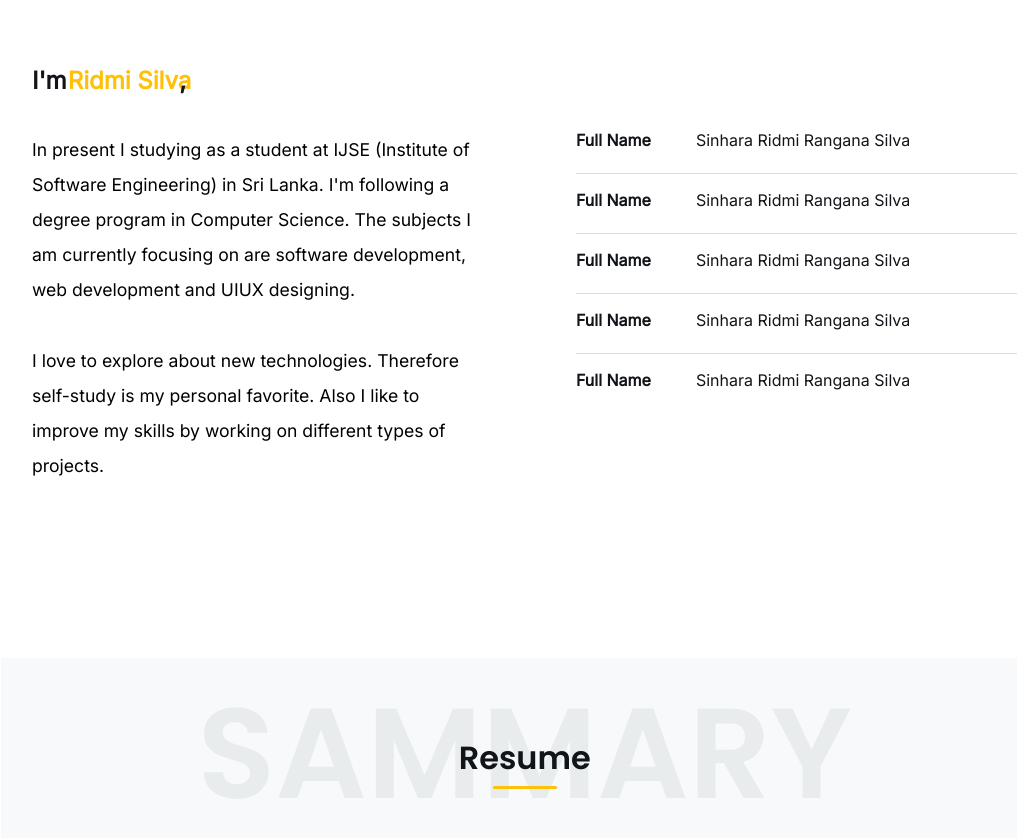
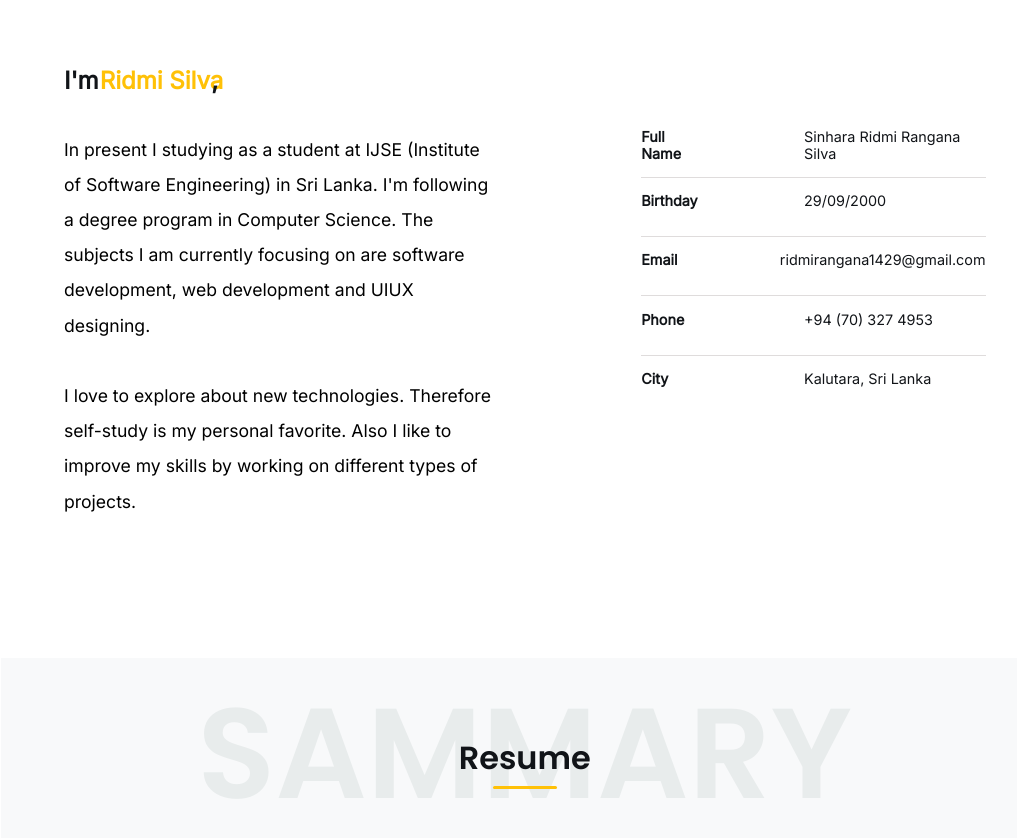
Before and after one commit to RidmiRangana0929/My_Portfolio_V2, a React (Create React App) app: page / in a window 1280 px wide. Shown: the part 942-1780 px from the top of the page, without its empty margins (217-1234 px from the left). Built offline with nearby package versions, Linux system fonts and the light colour scheme.

Commit message:
updated about page

```diff
--- a/src/MainPage/MainPage.js
+++ b/src/MainPage/MainPage.js
@@ -56,20 +56,20 @@ export const MainPage = () => {
                             <div className='details'><h3 id='name'>Sinhara Ridmi Rangana Silva</h3></div>
                         </div>
                         <div className='personalDetailsGrid' id='personalDetailsGrid2'>
-                            <div className='title'><h3 id='birthdayTitle'>Full Name</h3></div>
-                            <div className='details'><h3 id='birthday'>Sinhara Ridmi Rangana Silva</h3></div>
+                            <div className='title'><h3 id='birthdayTitle'>Birthday</h3></div>
+                            <div className='details'><h3 id='birthday'>29/09/2000</h3></div>
                         </div>
                         <div className='personalDetailsGrid' id='personalDetailsGrid3'>
-                            <div className='title'><h3 id='emailTitle'>Full Name</h3></div>
-                            <div className='details'><h3 id='email'>Sinhara Ridmi Rangana Silva</h3></div>
+                            <div className='title'><h3 id='emailTitle'>Email</h3></div>
+                            <div className='details'><h3 id='email'>ridmirangana1429@gmail.com</h3></div>
                         </div>
                         <div className='personalDetailsGrid' id='personalDetailsGrid4'>
-                            <div className='title'><h3 id='phoneTitle'>Full Name</h3></div>
-                            <div className='details'><h3 id='phone'>Sinhara Ridmi Rangana Silva</h3></div>
+                            <div className='title'><h3 id='phoneTitle'>Phone</h3></div>
+                            <div className='details'><h3 id='phone'>+94 (70) 327 4953</h3></div>
                         </div>
                         <div className='personalDetailsGrid'>
-                            <div className='title'><h3 id='cityTitle'>Full Name</h3></div>
-                            <div className='details'><h3 id='city'>Sinhara Ridmi Rangana Silva</h3></div>
+                            <div className='title'><h3 id='cityTitle'>City</h3></div>
+                            <div className='details'><h3 id='city'>Kalutara, Sri Lanka</h3></div>
                         </div>
                         <div>
                             <div></div>
--- a/src/MainPage/Style.css
+++ b/src/MainPage/Style.css
@@ -123,7 +123,7 @@
 }
 #aboutPageLayout{
     height: 74vh;
-    width: 77vw;
+    width: 72vw;
     position: absolute;
     margin: auto;
     left: 0;
@@ -157,16 +157,16 @@
     color: #111418;
 }
 #distription{
-    gap: 8vw;
+    gap: 11vw;
     display: flex;
     top: 6vh;
     position: absolute;
     height: 45vh;
-    width: 77vw;
+    width: 72vw;
 }
 #paragraph{
     height: 45vh;
-    width: 50%;
+    width: 65%;
 }
 #p{
     line-height: 2em;
@@ -184,7 +184,7 @@
 }
 .personalDetailsGrid{
     display: flex;
-    gap: 1vw;
+    gap: 8vw;
 }
 #personalDetailsGrid1,#personalDetailsGrid2,#personalDetailsGrid3,#personalDetailsGrid4{
     border-bottom: 0.5px solid #DFDCDC;
@@ -201,13 +201,13 @@
     font-family: 'Inter', sans-serif;
     font-weight: 600;
     color: #111418;
-    font-size: 1em;
+    font-size: 0.9em;
 }
 #name,#birthday,#email,#phone,#city{
     font-family: 'Inter', sans-serif;
     font-weight: 400;
     color: #111418;
-    font-size: 1em;
+    font-size: 0.9em;
 }
 /* resume page... */
 .resume{
```
